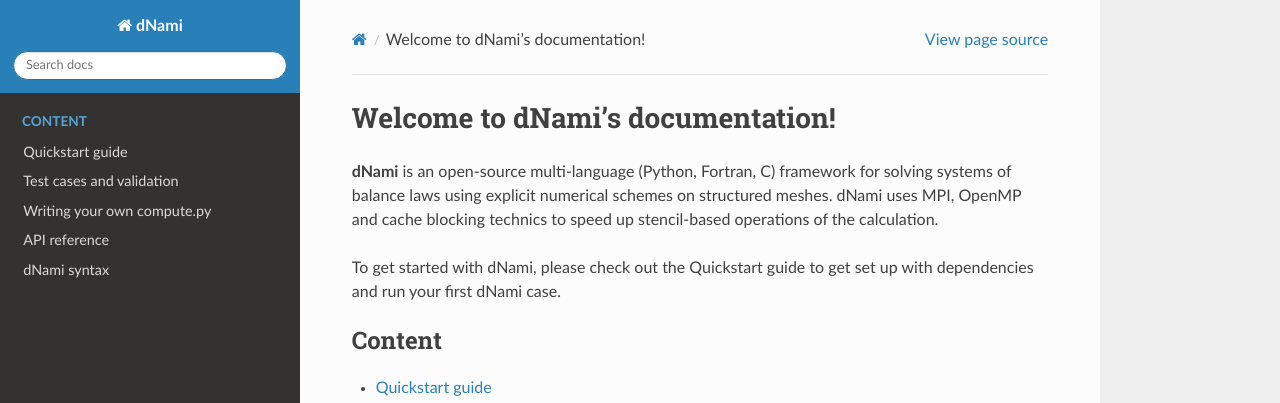
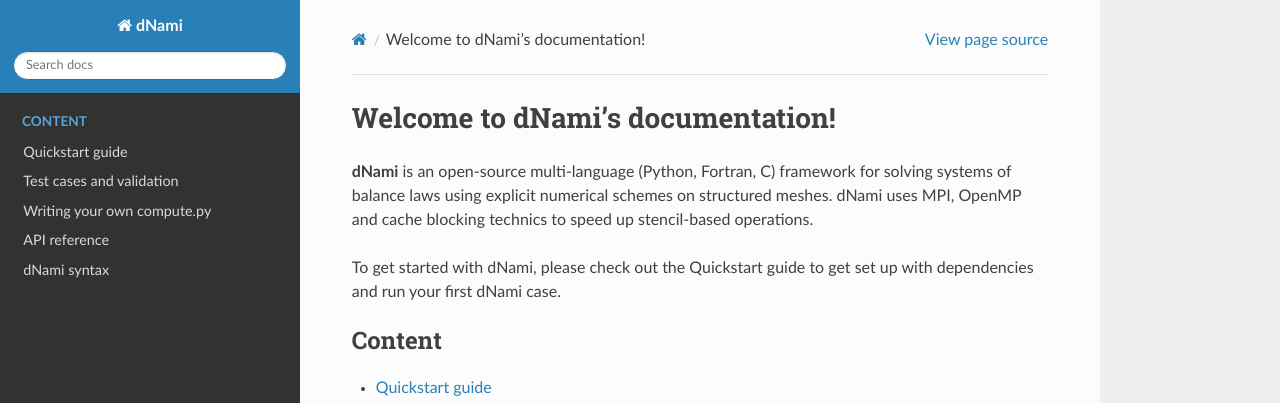
Before and after one commit to dNamiLab/dNami, a Sphinx documentation site: the page built from doc/index.rst, in a window 1280 px wide and 1209 px high. Shown: the top 403 px of the window. Built offline with Sphinx 7.4.7 and the Read the Docs theme 2.0.0, drawn with Linux system fonts in a browser that asks for light colours.

Commit message:
Update doc

```diff
--- a/doc/index.rst
+++ b/doc/index.rst
@@ -6,7 +6,7 @@
 Welcome to dNami's documentation!
 *********************************
 
-**dNami** is an open-source multi-language (Python, Fortran, C) framework for solving systems of balance laws using explicit numerical schemes on structured meshes. dNami uses MPI, OpenMP and cache blocking technics to speed up stencil-based operations of the calculation.
+**dNami** is an open-source multi-language (Python, Fortran, C) framework for solving systems of balance laws using explicit numerical schemes on structured meshes. dNami uses MPI, OpenMP and cache blocking technics to speed up stencil-based operations.
 
 To get started with dNami, please check out the Quickstart guide to get set up with dependencies and run your first dNami case.
 
```
